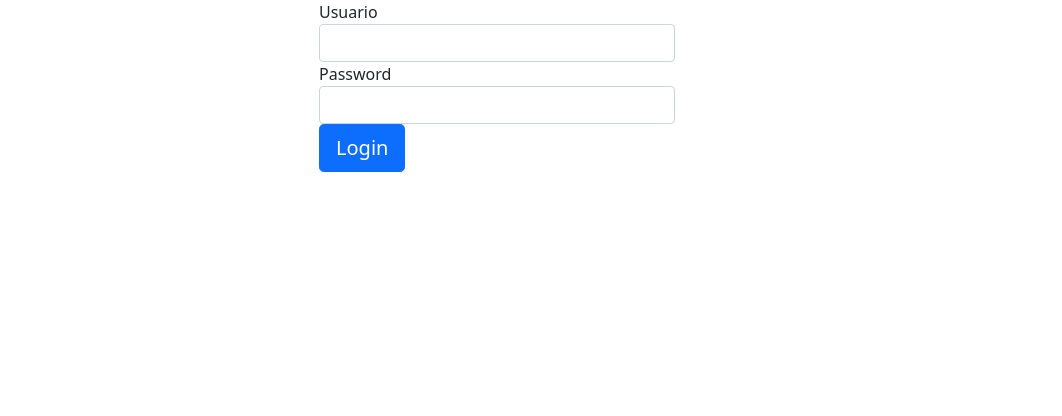
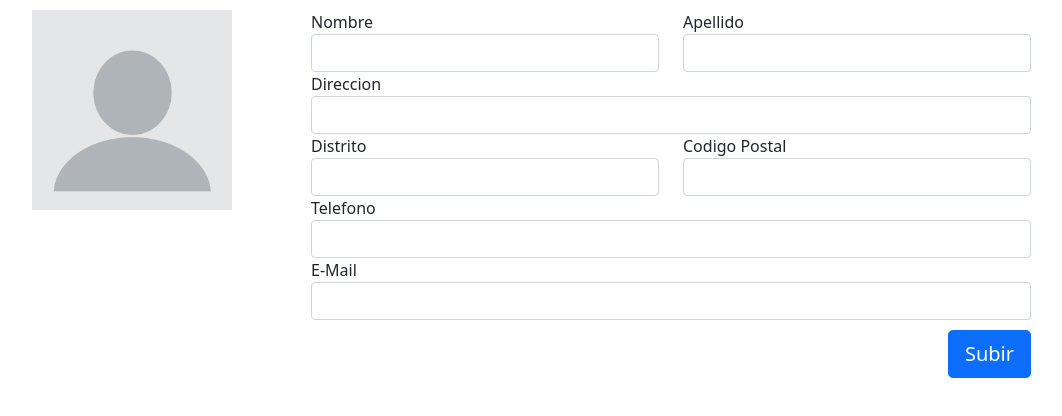
Before and after one commit to elkitoq/EndProyect, a React (Create React App) app: page / in a window 1280 px wide. Shown: the top 416 px of the page, without its empty margins (143-1205 px from the left). Built offline with nearby package versions, Linux system fonts and the light colour scheme.

Commit message:
Crear CV

```diff
--- a/src/App.js
+++ b/src/App.js
@@ -1,10 +1,12 @@
 import 'bootstrap/dist/css/bootstrap.min.css';
 import { ViewLogin } from './Views/ViewLogin.js'
+import { ViewCreateCV } from './Views/ViewCreateCV.js'
 
 function App() {
   return (
     <div className="App">
-      <ViewLogin />
+      {/* <ViewLogin /> */}
+      <ViewCreateCV />
     </div>
   );
 }
--- /dev/null
+++ b/src/Views/ViewCreateCV.js
@@ -0,0 +1,92 @@
+import { Form, FormGroup, Container, Row, Col } from 'reactstrap'
+import { Button } from 'reactstrap'
+import { Input } from 'reactstrap'
+import { Labels } from '../Components/Labels.js'
+import '../style/generic.css';
+import '../style/cargarCV.css';
+import reactDom from 'react-dom'
+
+
+export const ViewCreateCV = () => {
+    return (
+        <Container>
+            <Form>
+                <Row className="separado">
+                    <Row>
+                        <Col xs="4" sm="4" md="4" lg={{ size: 3, offset: 1 }}>
+                            <img src="./blank-profile.png" className="foto-perfil" id="fotoPerfil" onClick={cargarFotoPerfil}/>
+                            <Input type="hidden" name="MAX_FILE_SIZE" value="4194304" />
+                            <Input type="file" id="cargarImagen" onChange={mostrarFotoPerfil}/>
+                        </Col>
+                        <Col md="8">
+                            <Row md="2">
+                                <FormGroup>
+                                    <Labels name="Nombre" />
+                                    <Input classname="input" />
+                                </FormGroup>
+                                <FormGroup>
+                                    <Labels name="Apellido" />
+                                    <Input classname="input" />
+                                </FormGroup>
+                            </Row>
+                            <Row>
+                                <FormGroup>
+                                    <Labels name="Direccion" />
+                                    <Input classname="input" />
+                                </FormGroup>
+                            </Row>
+                            <Row>
+                                <Col>
+                                    <FormGroup>
+                                        <Labels name="Distrito" />
+                                        <Input classname="input" />
+                                    </FormGroup>
+                                </Col>
+                                <Col>
+                                    <FormGroup>
+                                        <Labels name="Codigo Postal" />
+                                        <Input classname="input" />
+                                    </FormGroup>
+                                </Col>
+                            </Row>
+                            <Row>
+                                <FormGroup>
+                                    <Labels name="Telefono" />
+                                    <Input classname="input" />
+                                </FormGroup>
+                            </Row>
+                            <Row>
+                                <FormGroup>
+                                    <Labels name="E-Mail" />
+                                    <Input classname="input" />
+                                </FormGroup>
+                            </Row>
+                        </Col>
+                    </Row>
+                    <Row className="separado">
+                        <FormGroup>
+                            <Button className="right" size="lg" color="primary" blocks="true" >Subir</Button>
+                        </FormGroup>
+                    </Row>
+                </Row>
+            </Form>
+
+
+        </Container>
+    )
+}
+
+const cargarFotoPerfil=()=>{
+    document.getElementById("cargarImagen").click();
+}
+
+function mostrarFotoPerfil(){
+    var archivo = document.getElementById("cargarImagen").files[0];
+    var reader = new FileReader();
+    if (archivo) {
+      reader.readAsDataURL(archivo );
+      reader.onloadend = function () {
+        document.getElementById("fotoPerfil").src = reader.result;
+      }
+    }
+}
--- /dev/null
+++ b/src/style/cargarCV.css
@@ -0,0 +1,5 @@
+
+
+#cargarImagen{
+    display:none;
+}
--- /dev/null
+++ b/src/style/generic.css
@@ -0,0 +1,34 @@
+
+
+
+.separado{
+    padding-top:10px;
+}
+.foto-perfil{
+    height: 200px;
+    width: 200px;
+}
+
+input::-webkit-outer-spin-button,
+input::-webkit-inner-spin-button{
+  -webkit-appearance: none;
+  margin: 0;
+}
+
+.number{
+    -moz-appearance: textfield;
+}
+
+.right{
+    float: right;
+}
+
+.center {
+    margin: auto;
+    width: 50%;
+    padding: 10px;
+  }
+
+.border{
+    border:green solid
+}
```
Also changed, not shown: public/blank-profile.png (added).
